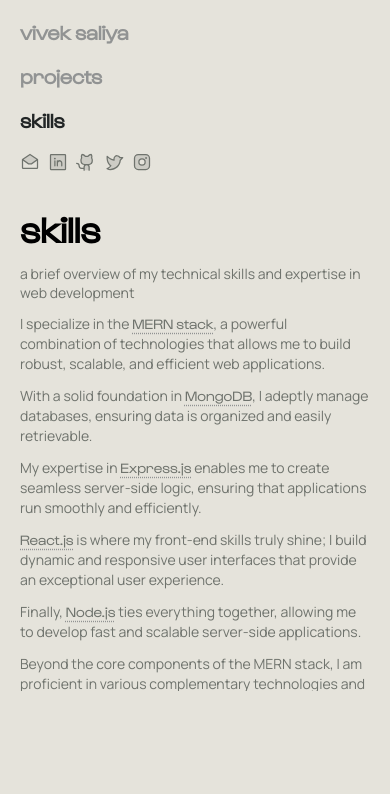
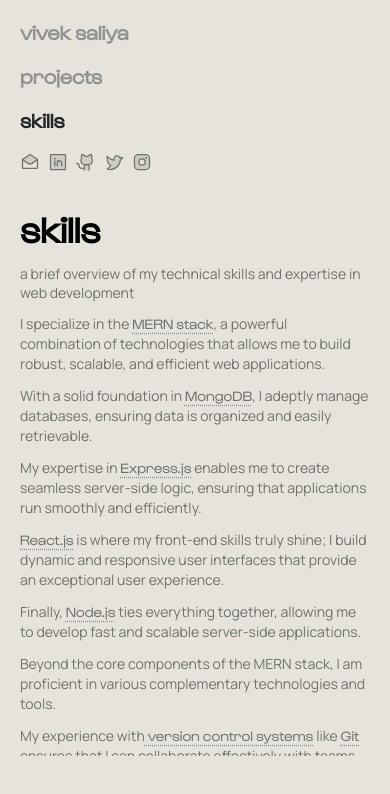
Before and after one commit to saliyavivek/portfolio, a React (Vite) app: page /skills in a window 390 px wide. Shown: the top 794 px of the page. Built offline with nearby package versions, Linux system fonts and the light colour scheme; the HTML template or start-up script is replaced by a standard one.

Commit message:
fix padding

```diff
--- a/src/pages/Skills/Skills.css
+++ b/src/pages/Skills/Skills.css
@@ -37,8 +37,10 @@ span {
 
 @media (max-width: 800px) {
     .skills {
-        max-height: 485px;
+        /* max-height: 485px; */
+        min-height: 100%;
         margin-top: -130px;
+        padding-bottom: 120px;
         overflow-y: scroll;
     }
 
--- a/src/pages/Work/Work.css
+++ b/src/pages/Work/Work.css
@@ -80,6 +80,6 @@ hr {
         /* max-height: 485px; */
         min-height: 100%;
         margin-top: -130px;
-        padding-bottom: 120px;
+        padding-bottom: 112px;
     }
 }
```
